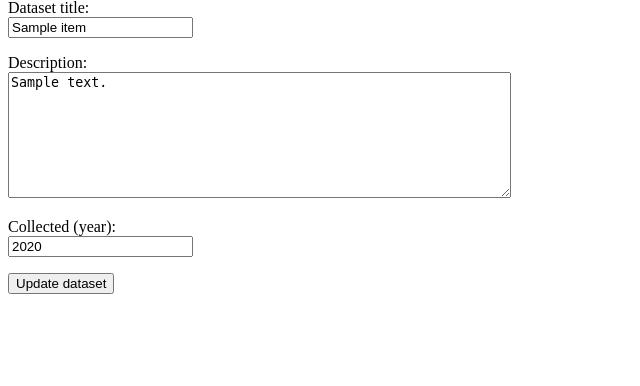
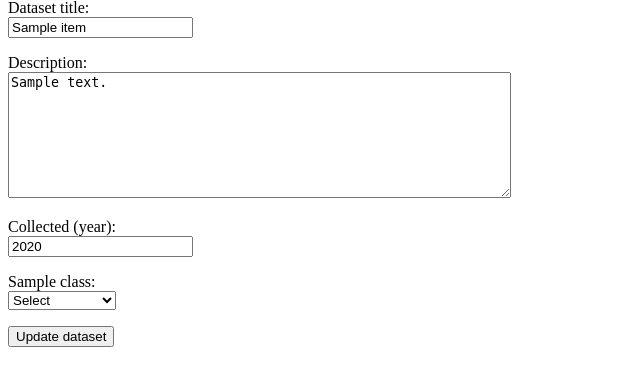
Before and after one commit to jkoira/Research-Data-Explorer, a Flask app: template templates/edit_dataset.html in a window 1280 px wide. Shown: the part 81-467 px from the top of the page, without its empty margins (0-640 px from the left). Run offline with Flask 3, Linux system fonts and the light colour scheme; the template is opened without the code that fills it: most values are stand-ins (such as "Sample title", 1, 10 or a date in 2020).

Commit message:
Add classes to edit page

```diff
--- a/app.py
+++ b/app.py
@@ -97,7 +97,15 @@ def edit_dataset(item_id):
         abort(404)
     if item["user_id"] != session["user_id"]:
         abort(403)
-    return render_template("edit_dataset.html", item=item)
+
+    all_classes = items.get_all_classes()
+    classes = {}
+    for my_class in all_classes:
+        classes[my_class] = ""
+    for entry in items.get_classes(item_id):
+        classes[entry["title"]] = entry["value"]
+
+    return render_template("edit_dataset.html", item=item, classes=classes, all_classes=all_classes)
 
 #Add edited dataset to database
 @app.route("/update_dataset", methods=["POST"])
@@ -124,7 +132,13 @@ def update_dataset():
                                title=title,
                                description=description)
 
-    items.update_item(item_id, title, description, year)
+    classes = []
+    for entry in request.form.getlist("classes"):
+        if entry:
+            parts = entry.split(":")
+            classes.append((parts[0], parts[1]))
+
+    items.update_item(item_id, title, description, year, classes)
 
     return redirect("/item/" + str(item_id))
 
--- a/templates/edit_dataset.html
+++ b/templates/edit_dataset.html
@@ -21,7 +21,21 @@
       <input type="text" name="year" pattern="^\d{4}$" required value="{{ item.year }}" />
     </p>
     <input type="hidden" name="item_id" value="{{ item.id }}" />
-
+    {% for class in all_classes %}
+    <p>
+      {{ class }}: <br />
+      <select name="classes">
+        <option value="">Select</option>
+      {% for option in all_classes[class] %}
+        {% if classes[class] == option %}
+        <option value="{{ class }}:{{ option }}" selected>{{ option }}</option>
+        {% else %}
+        <option value="{{ class }}:{{ option }}">{{ option }}</option>
+        {% endif %}
+      {% endfor %}
+      </select>
+    </p>
+    {% endfor %}
     <input type="submit" value="Update dataset" />
   </form>
 </body>
```
Also changed, not shown: items.py (+8 -1 lines).
